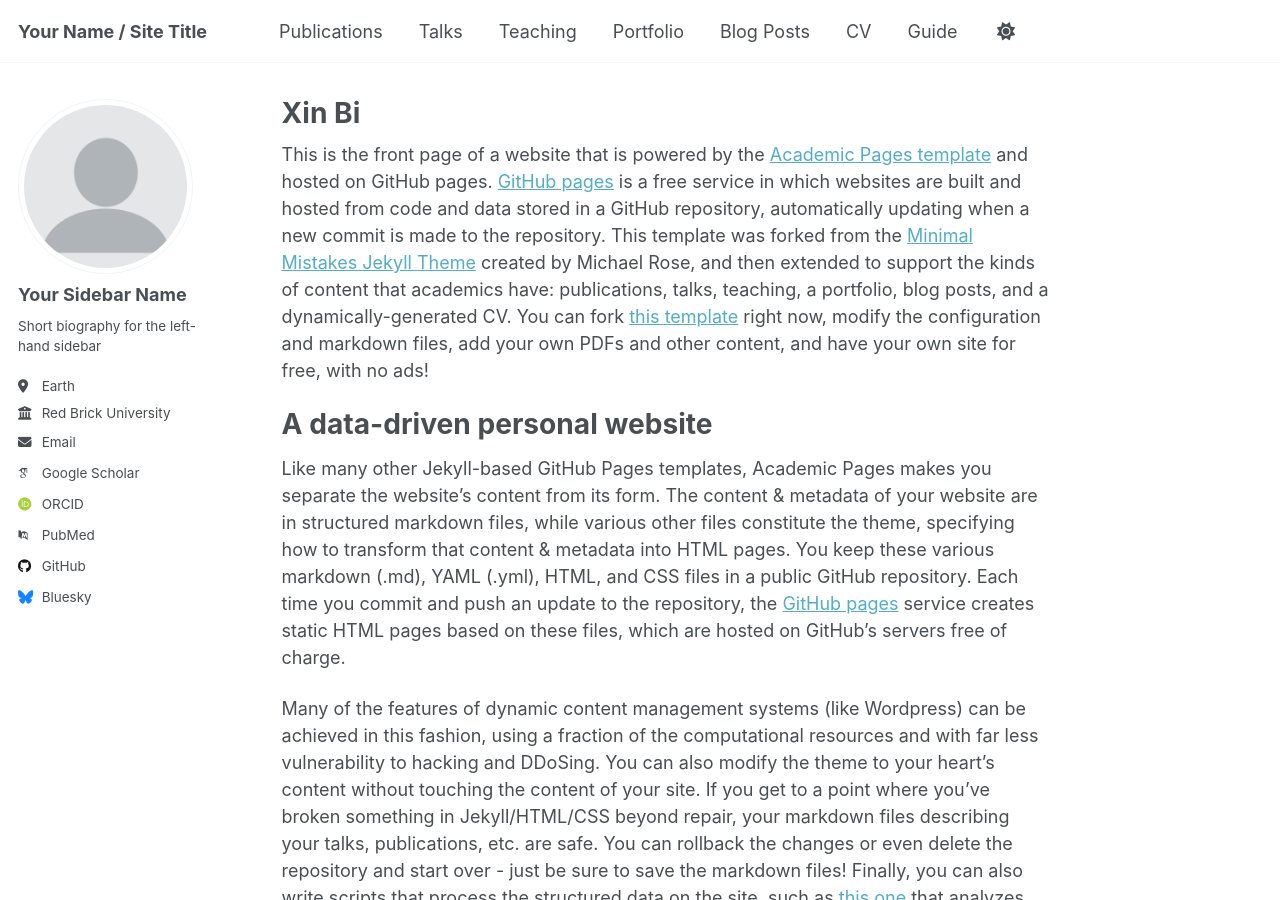
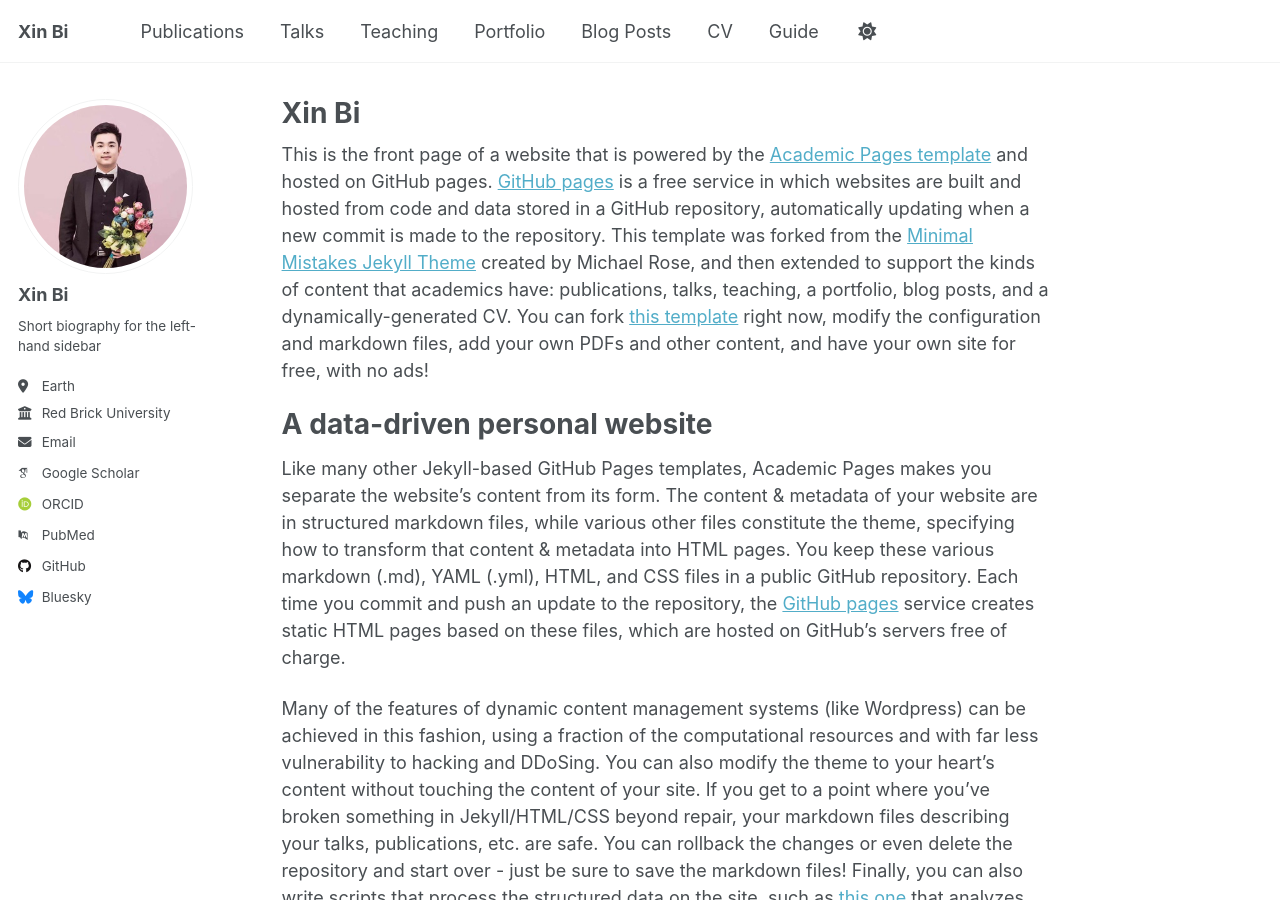
Before and after one commit to IDME-AI/IDME-AI.github.io, a Jekyll site: the page built from _pages/about.md, in a window 1280 px wide and 900 px high. Built offline with Jekyll 4.4.1, drawn with Linux system fonts in a browser that asks for light colours; some web fonts are replaced.

Commit message:
Initial commit

```diff
--- a/_config.yml
+++ b/_config.yml
@@ -9,7 +9,7 @@
 # Basic Site Settings
 locale                   : "en-US"
 site_theme               : "default"
-title                    : "Your Name / Site Title"
+title                    : "Xin Bi"
 title_separator          : "-"
 name                     : &name "Your Name"
 description              : &description "personal description"
@@ -23,7 +23,7 @@ repository               : "academicpages/academicpages.github.io"
 author:
   # Biographic information
   avatar           : "profile.png"
-  name             : "Your Sidebar Name"
+  name             : "Xin Bi"
   pronouns         : # example: "she/her"
   bio              : "Short biography for the left-hand sidebar"
   location         : "Earth"
```
Also changed, not shown: images/profile.png.
